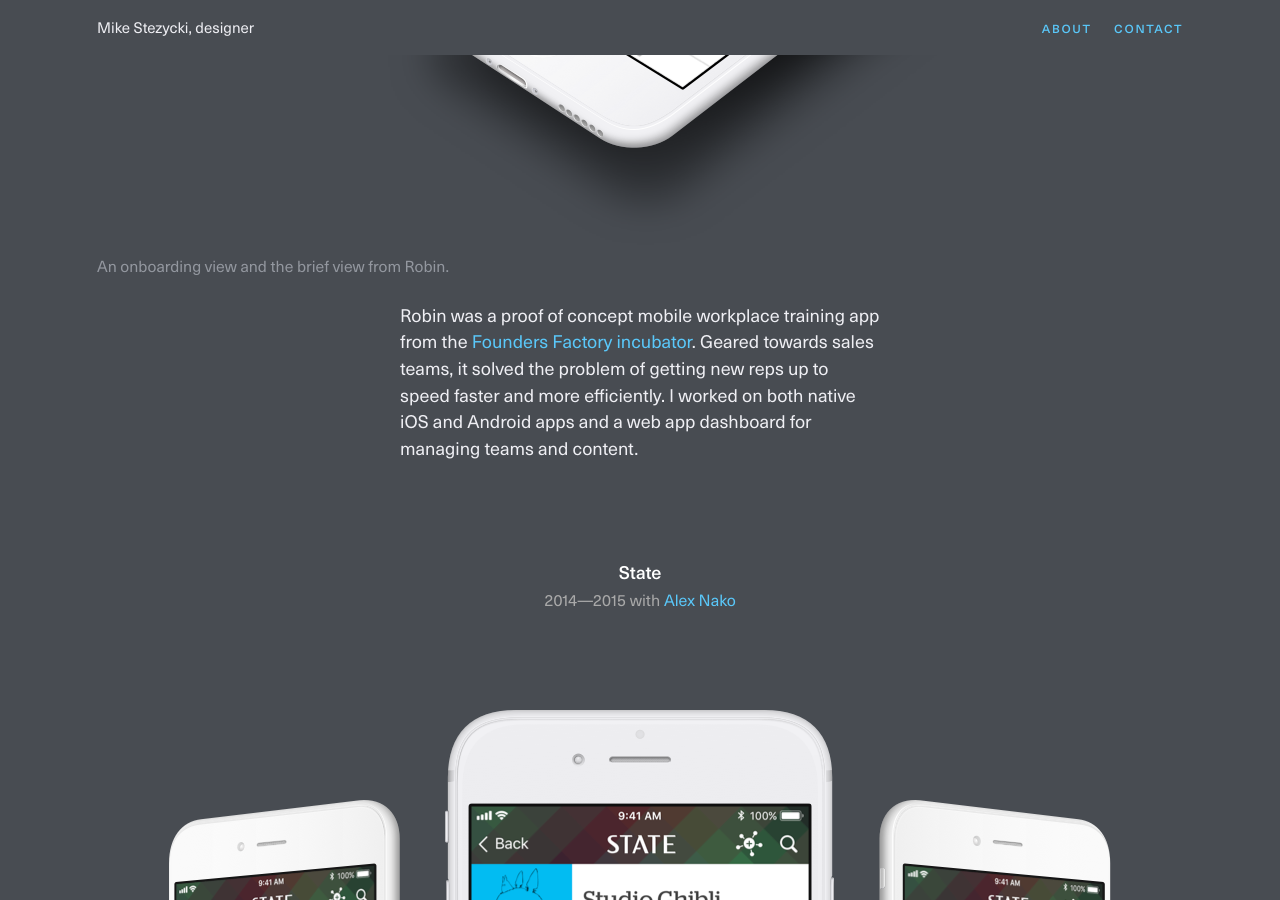
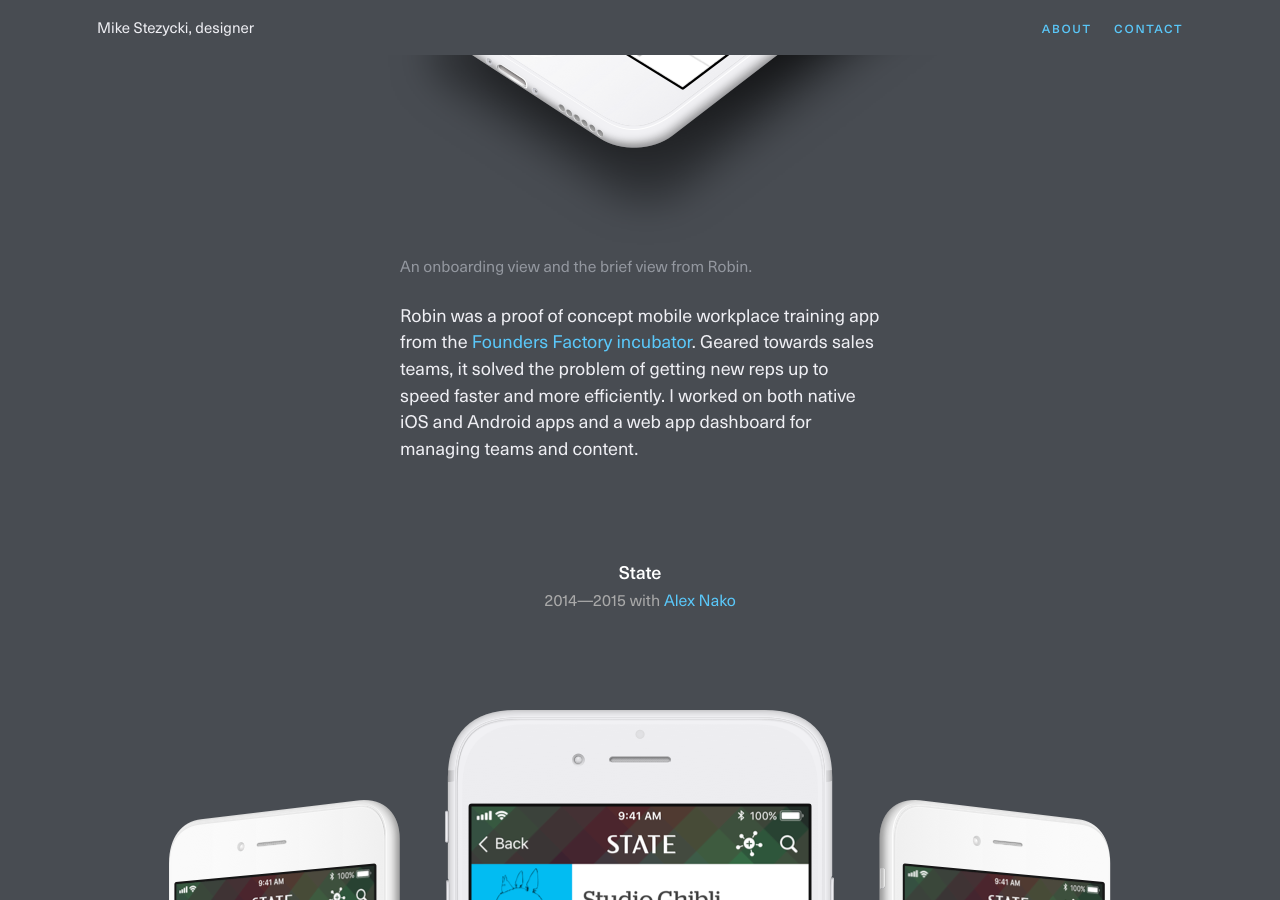
Before and after one commit to mr-stezz/mr-stezz.github.io, a Jekyll site: the page built from index.html, in a window 1280 px wide and 900 px high, scrolled down 4328 px. Built offline with Jekyll 4.4.1, drawn with Linux system fonts in a browser that asks for light colours.

Commit message:
Add text col classes to figcaptions

```diff
--- a/_includes/_projects.robin.html
+++ b/_includes/_projects.robin.html
@@ -3,7 +3,7 @@
   <p class="heading  page-subtitle  t--center">2015&mdash;2016 with <a href="https://twitter.com/michaelwillmott" title="Michael Willmott's Twitter profile">Michael Willmott</a></p>
   <figure class="gallery">
     <img src="assets/img/content/robin-iphone-feature.png" srcset="assets/img/content/robin-iphone-feature.png 1x,assets/img/content/robin-iphone-feature@2x.png 2x" alt="Two iPhone 6 devices depicting the onboarding [top left] and the brief view [bottom right]." loading="lazy">
-    <figcaption>An onboarding view and the brief view from Robin.</figcaption>
+    <figcaption class="text-col">An onboarding view and the brief view from Robin.</figcaption>
   </figure>
   <p class="text-col">Robin was a proof of concept mobile workplace training app from the <a href="https://foundersfactory.com/portfolio/">Founders Factory incubator</a>. Geared towards sales teams, it solved the problem of getting new reps up to speed faster and more efficiently. I worked on both native iOS and Android apps and a web app dashboard for managing teams and content.</p>
 </section>
```
